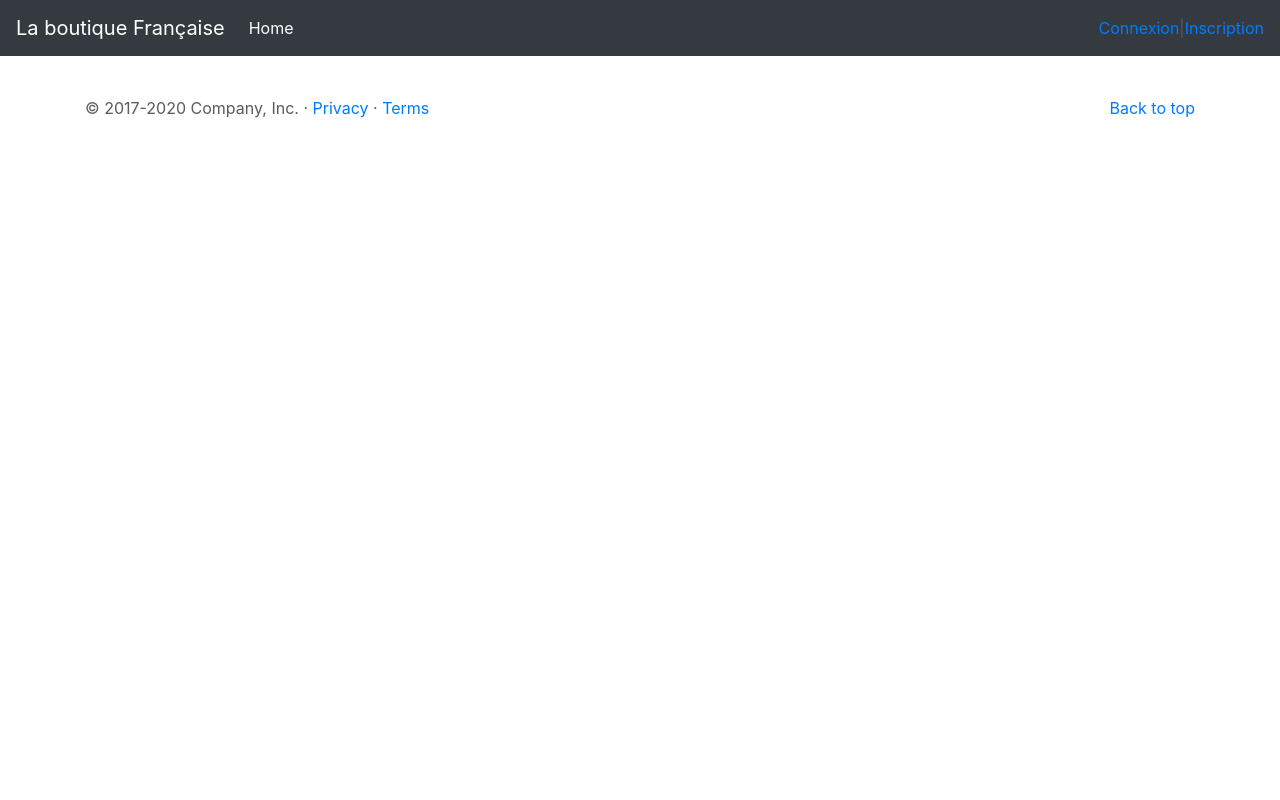
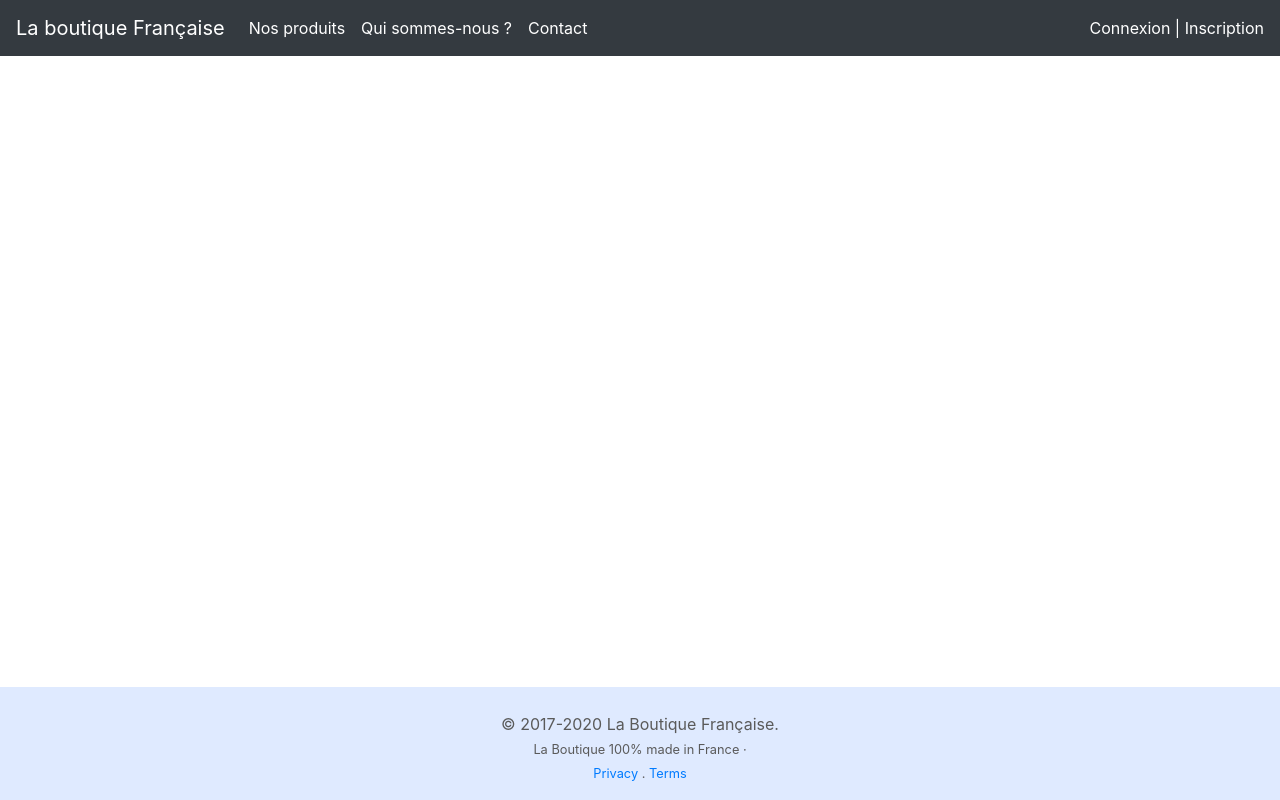
Before and after one commit to Riwanlm/EcommerceSymfony, a Symfony app: template templates/base.html.twig in a window 1280 px wide. Run offline with Twig, Linux system fonts and the light colour scheme; the template is opened without the code that fills it, so the values that code supplies are empty; some libraries are stand-ins or nearby versions.

Commit message:
Un peut de mise en forme - CSS

```diff
--- a/templates/base.html.twig
+++ b/templates/base.html.twig
@@ -10,7 +10,7 @@
 
     <!-- Bootstrap core CSS -->
     <link href="{{ asset('assets/css/bootstrap.min.css') }}" rel="stylesheet">
-
+    <link rel="stylesheet" href="{{ asset('assets/css/boutiquefrançaise.css') }}">
     <style>
         .bd-placeholder-img {
             font-size: 1.125rem;
@@ -33,21 +33,29 @@
 <body>
 <header>
     <nav class="navbar navbar-expand-md navbar-dark fixed-top bg-dark">
-        <a class="navbar-brand" href="#">La boutique Française</a>
+        <a class="navbar-brand" href="{{ path('home') }}">La boutique Française</a>
         <button class="navbar-toggler" type="button" data-toggle="collapse" data-target="#navbarCollapse" aria-controls="navbarCollapse" aria-expanded="false" aria-label="Toggle navigation">
             <span class="navbar-toggler-icon"></span>
         </button>
         <div class="collapse navbar-collapse" id="navbarCollapse">
             <ul class="navbar-nav mr-auto">
                 <li class="nav-item active">
-                    <a class="nav-link" href="#">Home <span class="sr-only">(current)</span></a>
+                    <a class="nav-link" href="#">Nos produits</a>
+                </li>
+                <li class="nav-item active">
+                    <a class="nav-link" href="#">Qui sommes-nous ?</a>
+                </li>
+                <li class="nav-item active">
+                    <a class="nav-link" href="#">Contact</a>
                 </li>
             </ul>
-            {% if app.user %}
-                <a href="{{ path('account')}}">Mon compte</a> | <a href="{{ path('app_logout')}}">Déconnexion</a>
-            {% else %}
-                <a href="{{ path('app_login')}}">Connexion</a> | <a href="{{ path('register')}}">Inscription</a>
-            {% endif %}
+            <div class="navbar-item-custom">
+                {% if app.user %}
+                    <a href="{{ path('account')}}">Mon compte <small>({{ app.user.firstname }})</small></a> | <a href="{{ path('app_logout')}}">Déconnexion</a>
+                {% else %}
+                    <a href="{{ path('app_login')}}">Connexion</a> | <a href="{{ path('register')}}">Inscription</a>
+                {% endif %}
+            </div>
         </div>
     </nav>
 </header>
@@ -108,15 +116,19 @@
     ================================================== -->
     <!-- Wrap the rest of the page in another container to center all the content. -->
 
-    <div class="container marketing {% if block('carousel') is not defined %}mt-5{% endif %}">
+    <div class="container marketing pb-content {% if block('carousel') is not defined %}mt-5{% endif %}">
         {% block content %}
         {% endblock %}
     </div><!-- /.container -->
 
     <!-- FOOTER -->
-    <footer class="container">
-        <p class="float-right"><a href="#">Back to top</a></p>
-        <p>&copy; 2017-2020 Company, Inc. &middot; <a href="#">Privacy</a> &middot; <a href="#">Terms</a></p>
+    <footer class="footer-custom">
+        <p>
+            &copy; 2017-2020 La Boutique Française. <br>
+            <small> La Boutique 100% made in France &middot; <br>
+                <a href="#">Privacy</a> . <a href="#">Terms</a>
+            </small>
+        </p>
     </footer>
 </main>
 <script src="https://code.jquery.com/jquery-3.5.1.slim.min.js"></script>
```
Also changed, not shown: public/assets/css/boutiquefrançaise.css (added).
